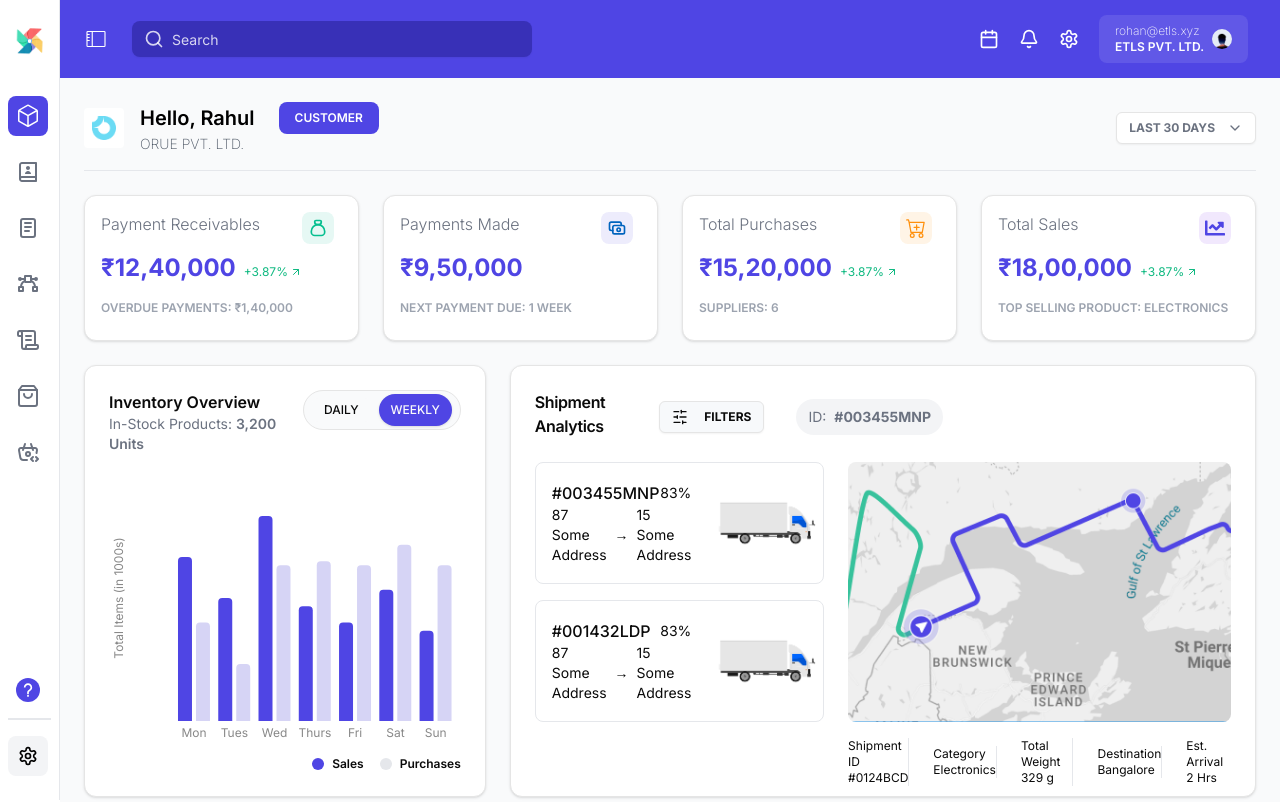
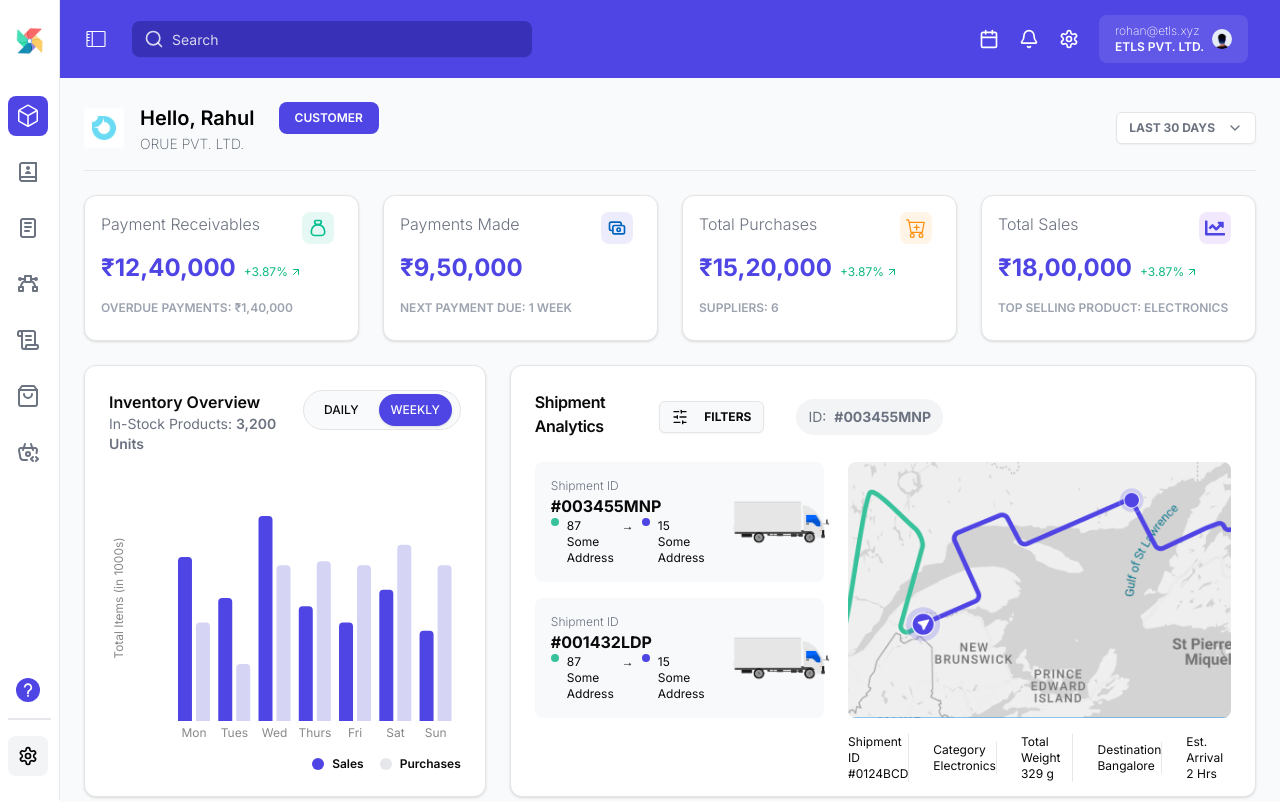
Before and after one commit to AshwiniParaye1/Dashboard, a Next.js app: page / in a window 1280 px wide. Shown: the top 802 px of the page. Built offline with nearby package versions, Linux system fonts and the light colour scheme.

Commit message:
fixed text sizes

```diff
--- a/components/dashboard/shipment-analytics.tsx
+++ b/components/dashboard/shipment-analytics.tsx
@@ -28,16 +28,25 @@ export function ShipmentAnalytics() {
       <CardContent>
         <div className="flex gap-6">
           <div className="flex-1 space-y-4">
-            <div className="flex items-center gap-4 pl-4 border rounded-lg">
+            <div className="flex items-center gap-4 pl-4  rounded-lg bg-[#F7F9FB]">
               {/* <Truck className="h-8 w-8 text-primary" /> */}
               <div className="flex-1">
-                <div className="flex items-center justify-between">
-                  <span className="font-medium">#003455MNP</span>
-                  <span className="text-sm text-muted-foreground">83%</span>
+                <div className="flex flex-col">
+                  <span className="font-light text-xs text-gray-500">
+                    Shipment ID
+                  </span>
+                  <span className="font-bold text-base">#003455MNP</span>{" "}
+                  {/* <span className="text-sm text-muted-foreground">83%</span> */}
                 </div>
-                <div className="flex items-center gap-2 text-sm text-muted-foreground">
+                <div className="flex flex-row gap-2 text-xs font-normal text-muted-foreground">
+                  <span>
+                    <div className="w-2 h-2 rounded-full bg-[#38C29B]" />
+                  </span>
                   <span>87 Some Address</span>
                   <span>→</span>
+                  <span>
+                    <div className="w-2 h-2 rounded-full bg-[#4F45E4]" />
+                  </span>
                   <span>15 Some Address</span>
                 </div>
               </div>
@@ -48,16 +57,25 @@ export function ShipmentAnalytics() {
                 height={80}
               />
             </div>
-            <div className="flex items-center gap-4 pl-4 border rounded-lg">
+            <div className="flex items-center gap-4 pl-4  rounded-lg bg-[#F7F9FB]">
               {/* <Truck className="h-8 w-8 text-primary" /> */}
               <div className="flex-1">
-                <div className="flex items-center justify-between">
-                  <span className="font-medium">#001432LDP</span>
-                  <span className="text-sm text-muted-foreground">83%</span>
+                <div className="flex flex-col">
+                  <span className="font-light text-xs text-gray-500">
+                    Shipment ID
+                  </span>
+                  <span className="font-bold text-base">#001432LDP</span>
+                  {/* <span className="text-sm text-muted-foreground">83%</span> */}
                 </div>
-                <div className="flex items-center gap-2 text-sm text-muted-foreground">
+                <div className="flex flex-row gap-2 text-xs font-normal text-muted-foreground">
+                  <span>
+                    <div className="w-2 h-2 rounded-full bg-[#38C29B]" />
+                  </span>
                   <span>87 Some Address</span>
                   <span>→</span>
+                  <span>
+                    <div className="w-2 h-2 rounded-full bg-[#4F45E4]" />
+                  </span>
                   <span>15 Some Address</span>
                 </div>
               </div>
```
